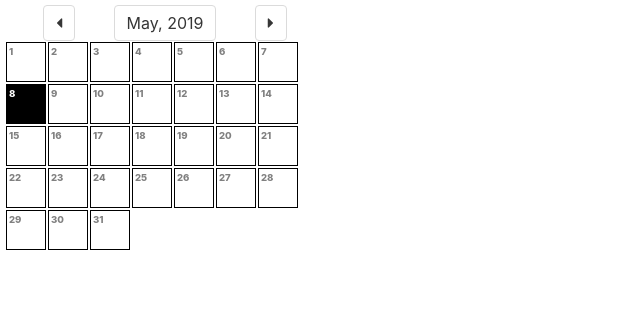
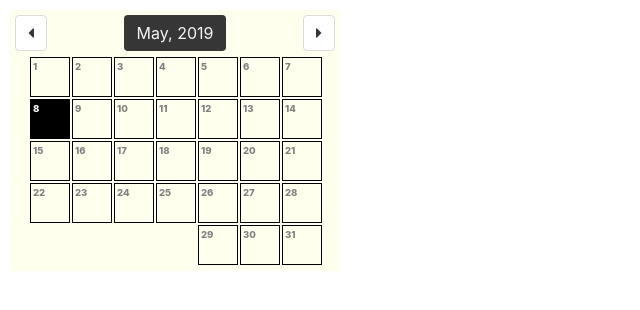
Before and after one commit to surajsharma/Calendar, a React (Create React App) app: page / in a window 1280 px wide. Shown: the top 310 px of the page, without its empty margins (0-640 px from the left). Built offline with nearby package versions, Linux system fonts and the light colour scheme.

Commit message:
all month OK

```diff
--- a/src/App.js
+++ b/src/App.js
@@ -1,3 +1,7 @@
+//WEEK
+//YEARS
+//ZOOM
+
 import React from "react";
 import "./styles.css";
 import Month from "./components/Month"
--- a/src/components/Day.js
+++ b/src/components/Day.js
@@ -1,22 +1,6 @@
 import React from "react"
 
 export default class Day extends React.Component {
-  constructor(props) {
-    super(props);
-    this.state = {
-        today: {dd:this.props.today.dd, mm:this.props.today.mm, yyyy:this.props.today.yyyy},
-        thisday: false
-    };
-  }
-
-  componentDidMount(){
-    let today = new Date()
-    if(this.props.isday) {
-        console.log(this.props.isday)
-        this.setState({thisday:true})
-    }
-}
-
   render() {
     if(this.props.isToday)
         return <div className="day today">{this.props.date}</div>
--- a/src/components/Month.js
+++ b/src/components/Month.js
@@ -42,7 +42,6 @@ export default class Month extends React.Component {
   nextMonth = () =>{
     if(((this.state.monthDisplay)%months.length)===11){
         let HNY = Number(this.state.yearDisplay)+1
-        console.log(HNY, ((this.state.monthDisplay+1)%months.length))
         this.setState({monthDisplay:0, yearDisplay: HNY})
     }
       else
@@ -74,7 +73,7 @@ export default class Month extends React.Component {
       <div className="month">
         <div className="monthTop">
           <button onClick={this.prevMonth} className="button fa fa-caret-left" aria-hidden="true"></button>
-          <button onClick={this.gotoToday} className="button">
+          <button onClick={this.gotoToday} className="button is-dark">
             {selectedMonthName}, {this.state.yearDisplay}
           </button>
           <button onClick={this.nextMonth} className="button fa fa-caret-right" aria-hidden="true"></button>
@@ -82,7 +81,8 @@ export default class Month extends React.Component {
           <div className="monthdays">
             {days.map(item => (
               <Day  today={this.state.today}
-                    isToday={item.dd+1===this.state.today.dd && this.state.monthDisplay === this.state.today.mm}
+                    isToday={item.dd+1===this.state.today.dd &&
+                            this.state.monthDisplay === this.state.today.mm}
                     month={this.state.monthDisplay}
                     year={this.state.yearDisplay}
                     date={item.dd + 1}
--- a/src/styles.css
+++ b/src/styles.css
@@ -14,13 +14,19 @@
 .month {
   padding: 5px;
   width: 330px;
+  margin: 10px;
+  background: #ffe;
 }
 
 .monthdays {
   display: flex;
   flex-wrap: wrap;
+  justify-content: flex-end;
   color: grey;
+  width: 92.5%;
   font-weight:800;
+  margin: 0 auto;
+  margin-top: 5px;
 }
 
 .day:hover {
@@ -49,5 +55,6 @@
 
 .monthTop{
   display: flex;
-  justify-content: space-evenly;
+  justify-content: space-between;
+
 }
```
